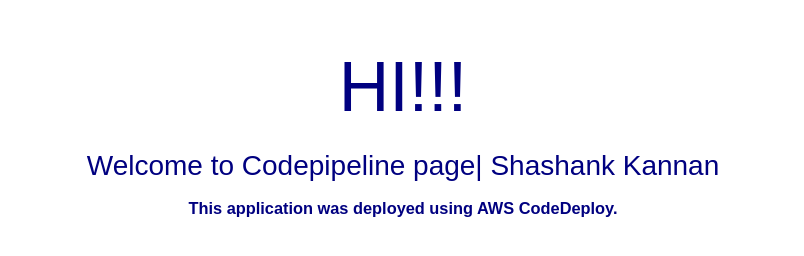
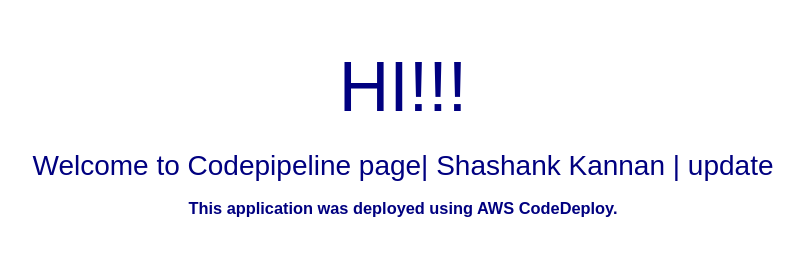
Before and after one commit to shashankkannan/CICD, a plain HTML site: page index.html in a window 1280 px wide. Shown: the whole page, without its empty margins (237-1041 px from the left). Drawn offline with Linux system fonts and the light colour scheme.

Commit message:
update 24MA

```diff
--- a/index.html
+++ b/index.html
@@ -27,7 +27,7 @@
 <body>
   <div align="center">
     <h1>HI!!! </h1>
-      <h2>Welcome to Codepipeline page| Shashank Kannan </h2>
+      <h2>Welcome to Codepipeline page| Shashank Kannan | update  </h2>
     <h3>This application was deployed using AWS CodeDeploy.</h3>
    </div>
 </body>
```
